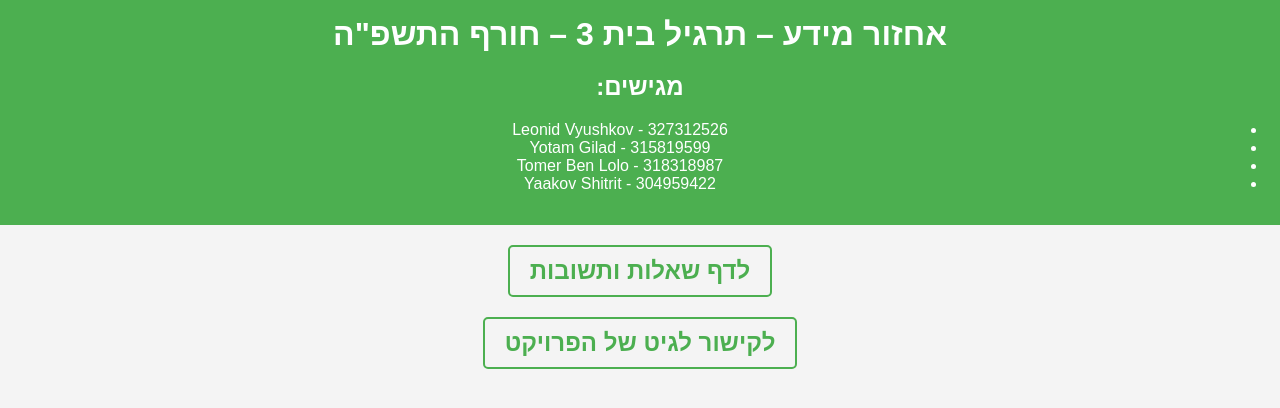
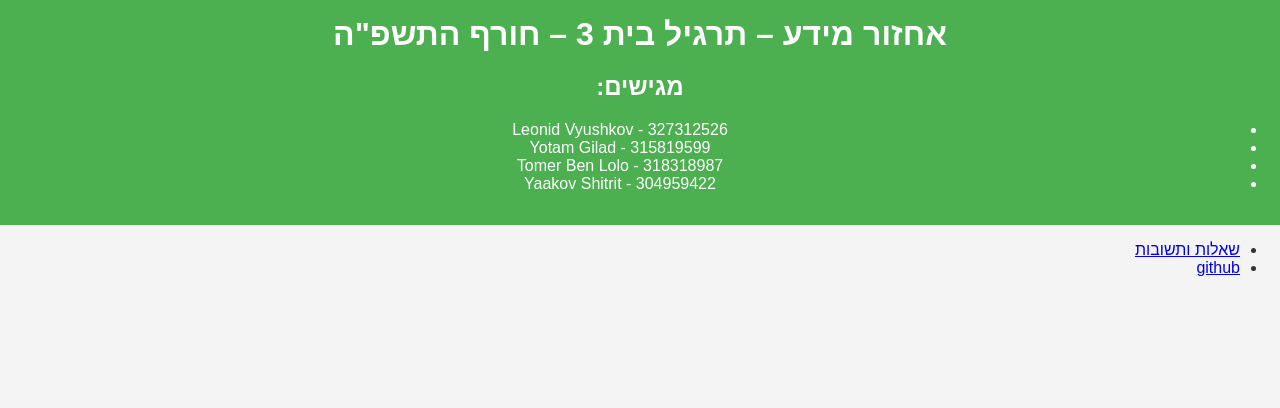
Before and after one commit to yaakovsh8/HW3, a Flask app: page / in a window 1280 px wide. Shown: the top 408 px of the page. Run offline with Flask 3, Linux system fonts and the light colour scheme.

Commit message:
Add files via upload

```diff
--- a/templates/index.html
+++ b/templates/index.html
@@ -5,38 +5,10 @@
     <meta name="viewport" content="width=device-width, initial-scale=1.0">
     <title>אחזור מידע – תרגיל בית 3</title>
     <link rel="stylesheet" href="/static/style.css">
-    <style>
-        nav ul {
-            list-style-type: none;
-            padding: 0;
-            text-align: center;
-        }
-
-        nav ul li {
-            margin: 20px 0;
-        }
-
-        nav ul li a {
-            text-decoration: none;
-            font-size: 1.5em;
-            color: #4CAF50;
-            font-weight: bold;
-            border: 2px solid #4CAF50;
-            padding: 10px 20px;
-            border-radius: 5px;
-            display: inline-block;
-            transition: background-color 0.3s, color 0.3s;
-        }
-
-        nav ul li a:hover {
-            background-color: #4CAF50;
-            color: white;
-        }
-    </style>
 </head>
 <body>
     <header>
-        <h1>אחזור מידע – תרגיל בית 3 – חורף התשפ"ה</h1>
+        <h1>אחזור מידע – תרגיל בית 3 – חורף התשפ&quot;ה</h1>
         <h2>מגישים:</h2>
         <ul>
             <li>Leonid Vyushkov - 327312526</li>
@@ -48,8 +20,8 @@
     <main>
         <nav>
             <ul>
-                <li><a href="/questions">לדף שאלות ותשובות</a></li>
-                <li><a href="https://github.com/yaakovsh8/HW3" target="_blank">לקישור לגיט של הפרויקט</a></li>
+                <li><a href="/">שאלות ותשובות</a></li>
+                <li><a href="https://github.com/yaakovsh8/HW3" target="_blank">github</a></li>
             </ul>
         </nav>
     </main>
```
Also changed, not shown: templates/questions.html (+9 -5 lines).
